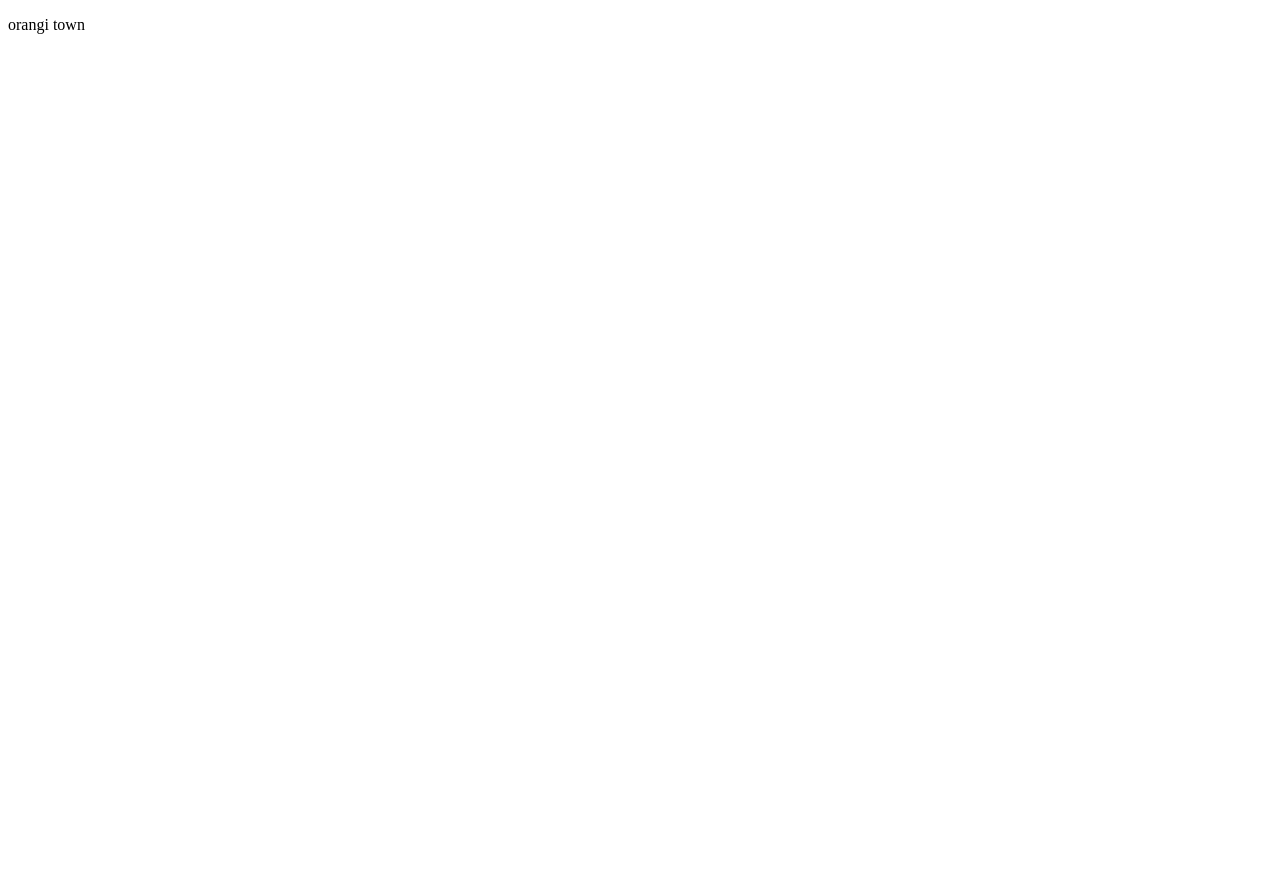
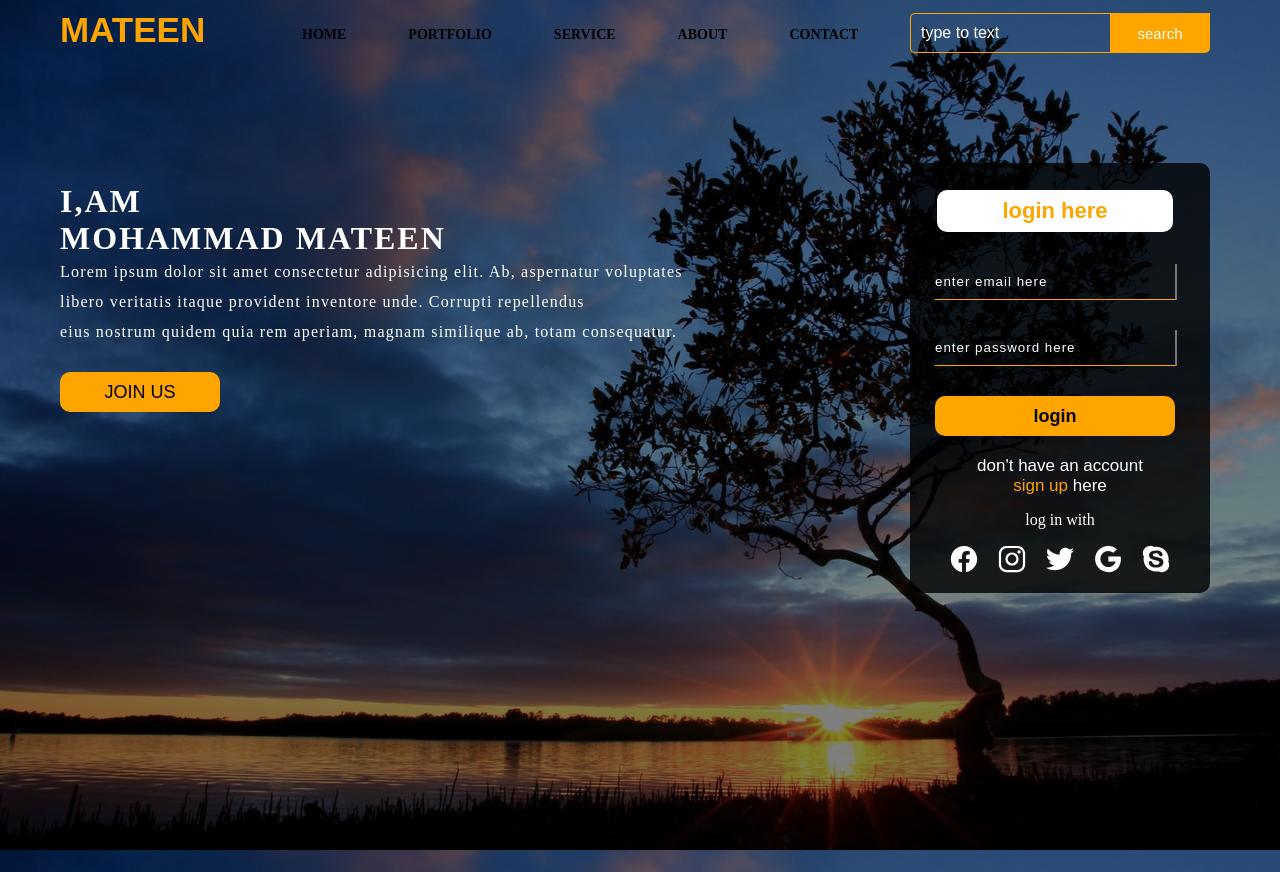
Before and after one commit to Mateen1290/p.portfolio, a plain HTML site: page index.html in a window 1280 px wide. Before the commit the page ends 800 px from the top, so only its background shows below. Drawn offline with nearby package versions, Linux system fonts and the light colour scheme.

Commit message:
this is new

```diff
--- a/index.html
+++ b/index.html
@@ -4,10 +4,55 @@
     <meta charset="UTF-8">
     <meta http-equiv="X-UA-Compatible" content="IE=edge">
     <meta name="viewport" content="width=device-width, initial-scale=1.0">
-    <title>lion</title>
+    <title>Document</title>
+    <link rel="stylesheet" href="styles.css">
 </head>
 <body>
-    <p>orangi town</p>
+    <div class="main">
+        <div class="navbar">
+            <div class="icon">
+                <h2 class="logo">MATEEN</h2>
+            </div>
+            <div class="menu">
+                <ul>
+                    <li><a href="#">HOME</a></li>
+                    <li><a href="#">PORTFOLIO</a></li>
+                    <li><a href="#">SERVICE</a></li>
+                    <li><a href="#">ABOUT</a></li>
+                    <li><a href="#">CONTACT</a></li>
+                </ul>
+            </div>
 
+            <div class="search">
+                <input class="srch" type="search" name="" placeholder="type to text">
+                <a href="#"> <button class="btn">search</button></a>
+            </div>
+        </div>
+        <div class="content"><h1> I,AM<br><span>MOHAMMAD MATEEN</span></h1>
+            <p class="par">Lorem ipsum dolor sit amet consectetur adipisicing elit. Ab, aspernatur voluptates <br> libero veritatis itaque provident inventore unde. Corrupti repellendus <br> eius nostrum quidem quia rem aperiam, magnam similique ab, totam consequatur.</p>
+            <button class="cn"><a href="#">JOIN US</a></button>
+            <div class="form">
+                <h2>login here</h2>
+            <input type="email" name="email" placeholder="enter email here">
+            <input type="password"name=""placeholder="enter password here">
+            <button class="btnn"><a href="#">login</a></button>
+
+            <p class="link"> don't have an account <br>
+            <a href="#">sign up</a> here</p>
+            <p class="liw">log in with</p>
+            <div class="icons">
+                <a href="#"><ion-icon name="logo-facebook"></ion-icon></a>
+                <a href="#"><ion-icon name="logo-instagram"></ion-icon></a>
+                <a href="#"><ion-icon name="logo-twitter"></ion-icon></a>
+                <a href="#"><ion-icon name="logo-google"></ion-icon></a>
+                <a href="#"><ion-icon name="logo-skype"></ion-icon></a>
+
+
+            </div>
+            </div>
+
+        </div>
+    </div>
+    <script src="https://unpkg.com/ionicons@5.4.0/dist/ionicons.js"></script>
 </body>
 </html>
--- /dev/null
+++ b/styles.css
@@ -0,0 +1,224 @@
+*{
+    margin: 0;
+    padding: 0;
+}
+.main{
+    width: 100%;
+    background-size: cover;
+    height: 109vh;
+    background-position: center;
+    background: linear-gradient(to top,rgba(0,0,0,0.5)50%,rgba(0,0,0,0.5)50%),url(background\ cover.jpg);
+
+}
+.navbar{
+    width: 1200px;
+    height: 75px;
+    margin: auto;
+}
+.icon{
+    width: 200px;
+    float: left;
+    height:70px;
+}
+.logo{
+    color: orange;
+    font-size: 35px;
+    font-family: arial;
+    padding-left: 20px;
+    float: left;
+    padding-top: 10px;
+    }
+.menu{
+     width: 400px;
+    float: left;
+    height: 70px;
+}
+ul{
+    float: left;
+    display: flex;
+    justify-content: center;
+    align-items: center;
+}
+ul li{
+    list-style: none;
+    margin-left: 62px;
+    margin-top: 27px;
+    font-size: 14px;
+}
+ul li a{
+    text-decoration: none;
+    color: #000;
+    font-family: serif;
+    font-weight: bold;
+    transition: 0.4s ease-in-out;
+}
+ul li a:hover{
+    color: orange;
+}
+.search{
+    width: 330px;
+    float: left;
+    margin-left: 270px;
+}
+.srch{
+    font-family: 'Times New Roman';
+    width: 200px;
+    height: 40px;
+    background: transparent;
+    border: 1px solid orange;
+    margin-top: 13px;
+    color: #fff;
+    border-right: none;
+    font-size: 16px;
+    float: left;
+    padding: 10px;
+    border-bottom-left-radius: 5px;
+    border-top-left-radius: 5px;
+}
+.btn{
+    width: 100px;
+    height: 40px;
+    background: orange;
+    border: 2px solid orange;
+    margin-top: 13px;
+    color: #fff;
+    font-size: 15px;
+    border-bottom-right-radius: 5px;
+    border-bottom-right-radius: 5px;
+}
+.btn:focus{
+    outline: none;
+}
+.srch:focus{
+    outline: none;
+}
+.content{
+    width: 1200px;
+    height: auto;
+    margin: auto;
+    color: #fff;
+    position: relative;
+}
+.content .par{
+    padding-left: 20px;
+    padding-bottom: 25px;
+    font-family: serif;
+    letter-spacing: 1.2px;
+    line-height: 30px;
+}.content h1{
+    font-family: 'Times New Roman',;
+    font-size: 50ppx;
+    padding-left: 20px;
+    margin-top: 9%;
+    letter-spacing: 2px;
+}
+.content .cn{
+    width: 160px;
+    height: 40px;
+    background: orange;
+    border: none;
+    margin-bottom: 10px;
+    margin-left: 20px;
+    font-size: 18px;
+    border-radius: 10px;
+    cursor: pointer;
+}
+.content .cn a{
+    text-decoration: none;
+    color: #000;
+    transition: .3s ease;
+}
+.cn:hover{
+    background-color: #fff;
+}
+.form{
+    width: 250px;
+    height: 380px;
+    background: linear-gradient(to top, rgba(0,0,0,0.8)50%, rgba(0,0,0,0.8)50%);
+    position: absolute;
+    top: -20px;
+    left: 870px;
+    border-radius: 10px;
+    padding: 25px;
+}
+.form h2{
+    width: 220px;
+    font-family: arial;
+    text-align: center;
+    color: orange;
+    font-size: 22px;
+    background-color: #fff;
+    border-radius: 10px;
+    margin: 2px;
+    padding: 8px;
+}
+.form input{
+    width: 240px;
+    height: 35px;
+    background: transparent;
+    border-bottom: 1px solid orange;
+    border-top: none;
+    border-left: none;
+    color: #fff;
+    font-style: 15px;
+    letter-spacing: 1px;
+    margin-top: 30px;
+    font-family: sans-serif;
+}
+.form input:focus{
+    outline: none;
+}
+::placeholder{
+    color: #fff;
+    font-family: arial;
+}
+.btnn{
+    width: 240px;
+    height: 40px;
+    background: orange;
+    border: none;
+    margin-top: 30px;
+    font-size: 18px;
+    border-radius: 10px;
+    cursor: pointer;
+    color: #fff;
+    transition: 0.4s ease;
+}
+.btnn:hover{
+    background: #fff;
+    color: orange;
+}
+.btnn a{
+    text-decoration: none;
+    color: #000;
+    font-weight: bold;
+}
+.form .link{
+    font-family: Arial, Helvetica, sans-serif;
+    font-size: 17px;
+    padding-top: 20px;
+    text-align: center;
+}
+.form .link a{
+    text-decoration: none;
+    color: orange;
+}
+.liw{
+    padding-top: 15px;
+    padding-bottom: 10px;
+    text-align: center;
+}
+.icons a{
+    text-decoration: none;
+    color: #fff;
+}
+.icons ion-icon{
+    color: #fff;
+    font-size: 30px;
+    padding-left: 14px;
+    padding-top: 5px;
+    transition: 0.3s ease;
+}
+.icons ion-icon:hover{
+    color: orange;
+}
```
Also changed, not shown: background cover.jpg (added), download.jpeg (added), fb icon.png (added), insta icon.png (added), link.txt (added), linkedin icon.png (added), menu icon.webp (added).
